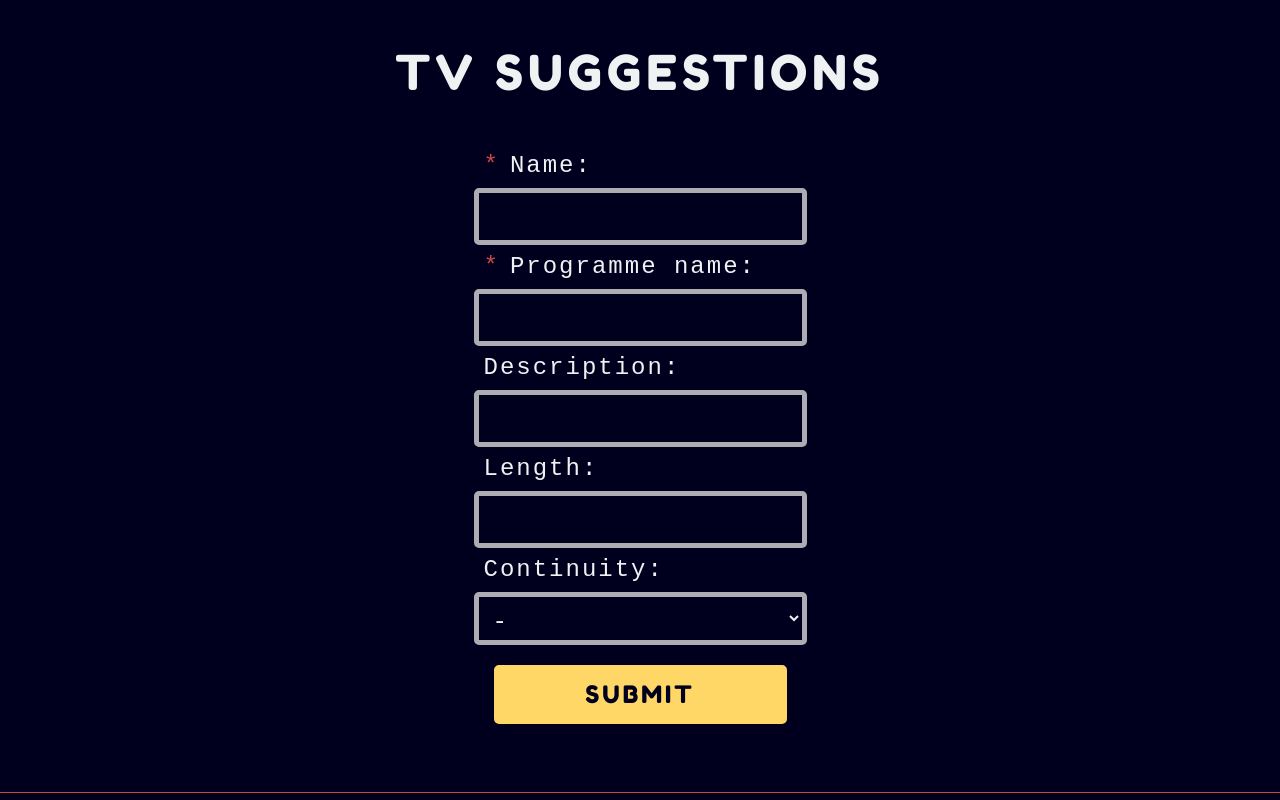
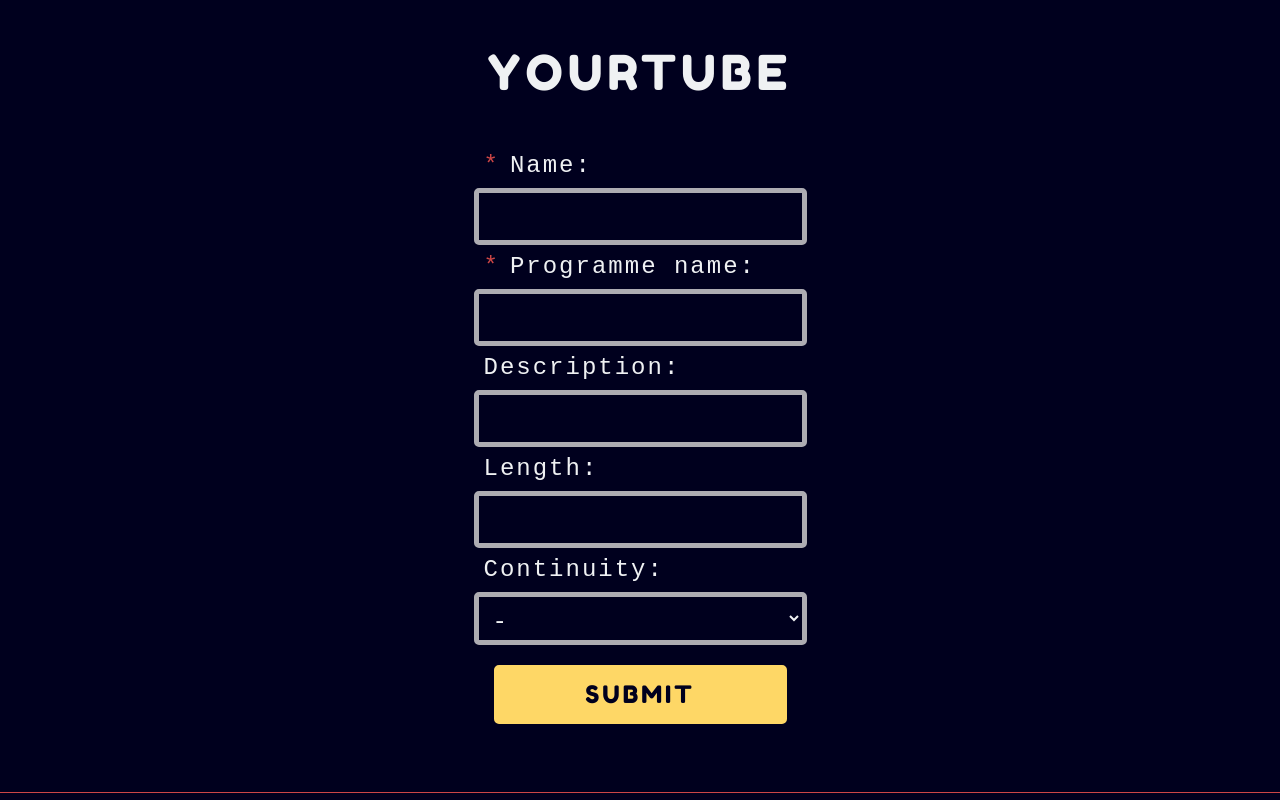
Before and after one commit to FAC-Sixteen/jogging-dolphins, a website: page public/index.html in a window 1280 px wide. Shown: the top 800 px of the page. Drawn offline with Linux system fonts and the light colour scheme; files that its build step writes are made by us from their sources; no server answers; files whose address does not match are found by name; a web font is replaced by a local one.

Commit message:
Name change

```diff
--- a/public/index.html
+++ b/public/index.html
@@ -11,11 +11,11 @@
     <link rel="icon" href="public/favicon.ico" type="image/x-icon" />
     <link rel="stylesheet" href="public/normalise.css" />
     <link rel="stylesheet" href="public/style.css" />
-    <title>TV Suggestions</title>
+    <title>YourTube</title>
   </head>
 
   <body>
-    <h1>TV Suggestions</h1>
+    <h1>YourTube</h1>
 
     <section class="add-suggestions">
       <form class="add-suggestions__form" method="post" action="submit-form">
```
